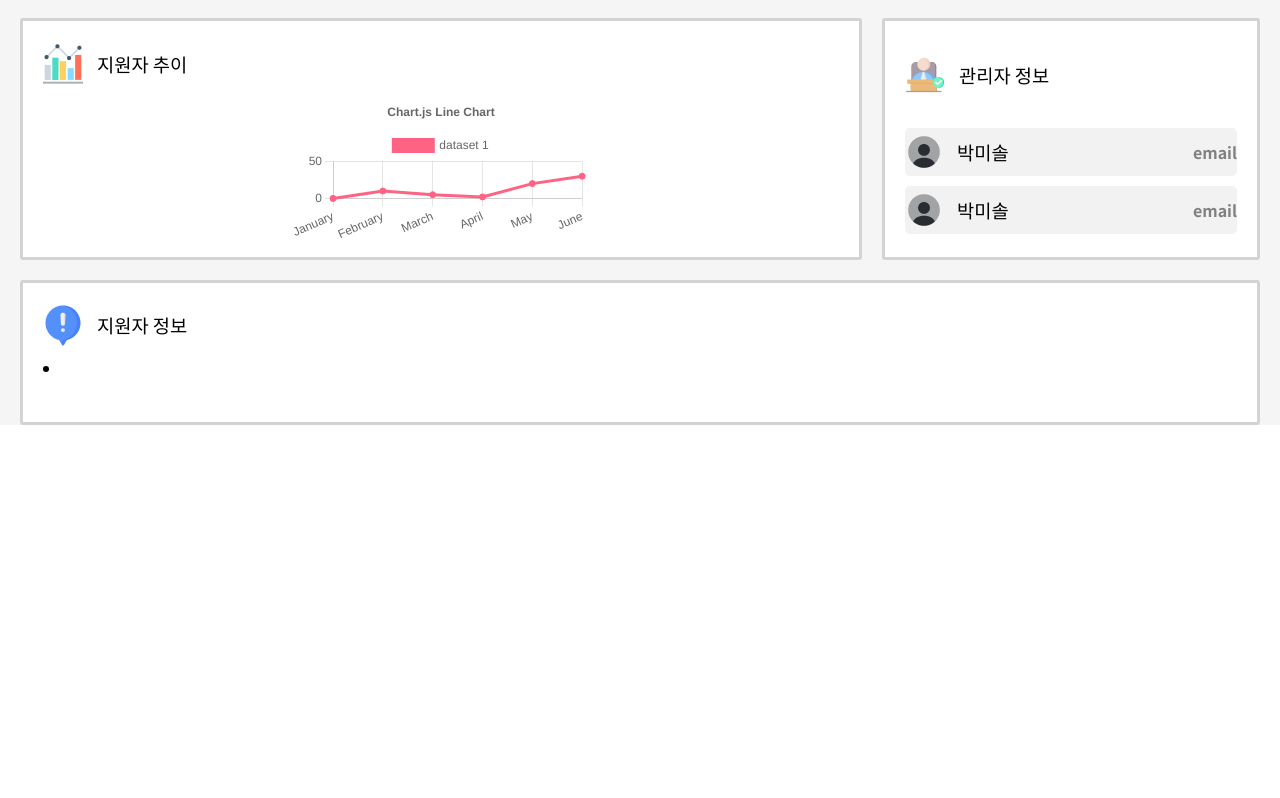
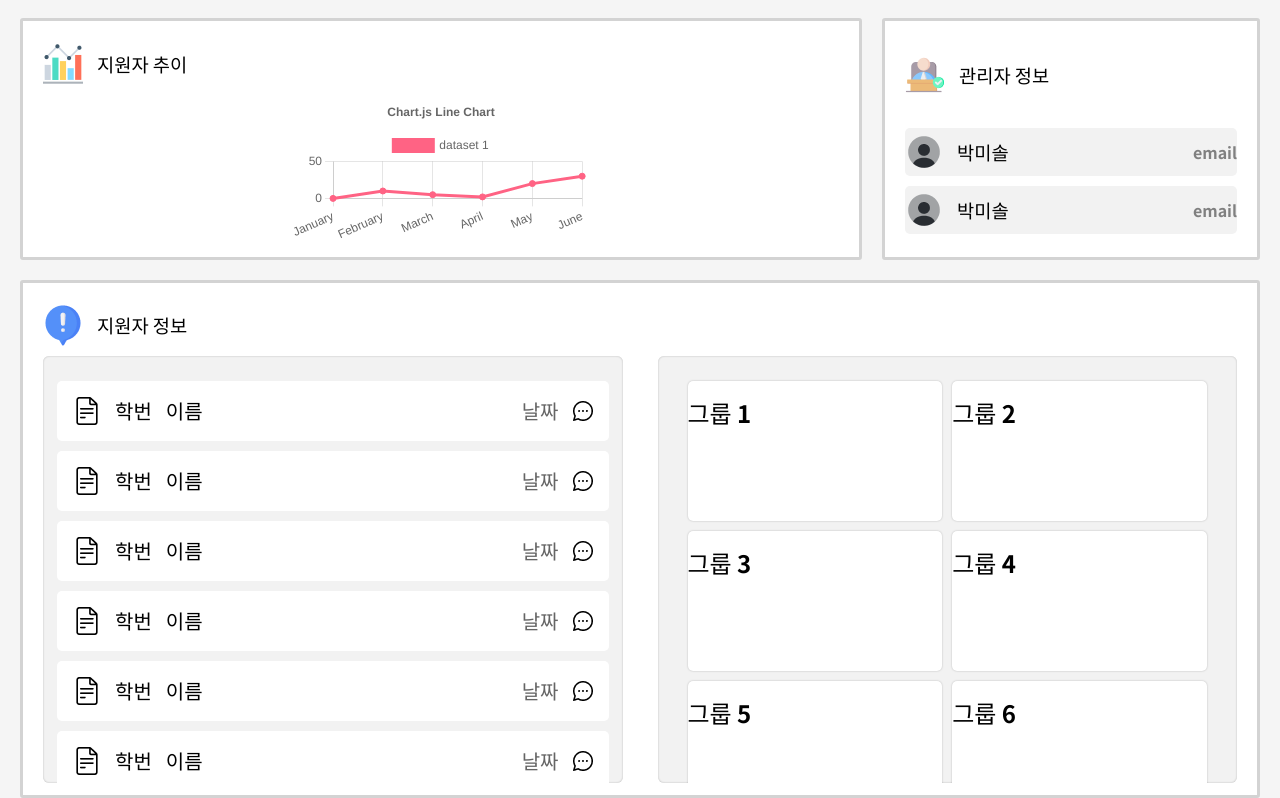
Before and after one commit to gsainfoteam/ziggle-ams-fe, a React (Vite) app: page /1 in a window 1280 px wide. Shown: the part 389-1187 px from the top of the page. Before the commit the page ends 814 px from the top, so only its background shows below. Built offline with nearby package versions, Linux system fonts and the light colour scheme.

Commit message:
✨ applicant information

```diff
--- /dev/null
+++ b/src/pages/Dashboard/components/ApplicantInfo.tsx
@@ -0,0 +1,96 @@
+import styled from "styled-components";
+
+import chat from "../assets/chat.png";
+import exclamation from "../assets/exclamation.png";
+import paper from "../assets/paper.png";
+import { Logo, Section } from "./Common";
+
+const Flex = styled.div`
+  display: flex;
+  justify-content: space-between;
+  gap: 35px;
+`;
+const ApplicationSection = styled.div`
+  display: flex;
+  flex-direction: column;
+  align-items: center;
+  border-radius: 6px;
+  background: #f2f2f2;
+  box-shadow: 0px 0px 2px 0px rgba(0, 0, 0, 0.25) inset;
+  height: 377px;
+  flex: 1;
+  padding: 25px 30px;
+  overflow: auto;
+  gap: 10px;
+`;
+const ApplicantCard = styled.li`
+  display: flex;
+  background-color: white;
+  height: 54px;
+  width: 100%;
+  border-radius: 5px;
+  justify-content: space-between;
+  padding: 16px;
+
+  & div {
+    font-size: 20px;
+  }
+`;
+
+const Date = styled.div`
+  color: #656565;
+  font-size: 18px;
+`;
+const GroupSection = styled(ApplicationSection)`
+  display: grid;
+  grid-template-columns: repeat(2, 1fr);
+  grid-auto-rows: 140px;
+`;
+const Group = styled.div`
+  display: flex;
+  flex-direction: column;
+  border-radius: 5px;
+  background: white;
+  box-shadow: 0px 0px 2px 0px rgba(0, 0, 0, 0.25);
+  height: 100%;
+`;
+const ApplicantInfo = () => {
+  return (
+    <Section>
+      <Logo>
+        <img src={exclamation} alt="exclamation icon" />
+        <h3>지원자 정보</h3>
+      </Logo>
+      <Flex>
+        <ApplicationSection>
+          {[...Array(100)].map((_, index) => {
+            return (
+              <ApplicantCard key={index}>
+                <Logo>
+                  <img src={paper} alt="paper icon" />
+                  <div>학번</div>
+                  <div>이름</div>
+                </Logo>
+                <Logo>
+                  <Date>날짜</Date>
+                  <img src={chat} alt="chat icon" />
+                </Logo>
+              </ApplicantCard>
+            );
+          })}
+        </ApplicationSection>
+        <GroupSection>
+          {[...Array(50)].map((_, index) => {
+            return (
+              <Group key={index}>
+                <h2>그룹 {index + 1}</h2>
+              </Group>
+            );
+          })}
+        </GroupSection>
+      </Flex>
+    </Section>
+  );
+};
+
+export default ApplicantInfo;
--- a/src/pages/Dashboard/dashboard.tsx
+++ b/src/pages/Dashboard/dashboard.tsx
@@ -1,12 +1,10 @@
 // import calander from "./assets/calander.png";
 import styled from "styled-components";
 
-import exclamation from "./assets/exclamation.png";
+import ApplicantInfo from "./components/ApplicantInfo";
 import ApplicantTrend from "./components/ApplicantTrend";
-import { Logo, Section } from "./components/Common";
 import ManagementBar from "./components/ManagementBar";
 import ManagerInfo from "./components/ManagerInfo";
-
 const Container = styled.div`
   display: flex;
   flex-direction: column;
@@ -23,12 +21,6 @@ const Flex = styled.div`
   justify-content: space-between;
   gap: 20px;
 `;
-const ApplicantInfo = styled.div``;
-const Applicant = styled.li`
-  background-color: white;
-  height: 54px;
-  border-radius: 5px;
-`;
 
 const Dashboard = () => {
   return (
@@ -42,15 +34,7 @@ const Dashboard = () => {
         <ApplicantTrend></ApplicantTrend>
         <ManagerInfo></ManagerInfo>
       </Flex>
-      <Section>
-        <Logo>
-          <img src={exclamation} alt="exclamation icon" />
-          <h3>지원자 정보</h3>
-        </Logo>
-        <ApplicantInfo>
-          <Applicant></Applicant>
-        </ApplicantInfo>
-      </Section>
+      <ApplicantInfo></ApplicantInfo>
     </Container>
   );
 };
```
